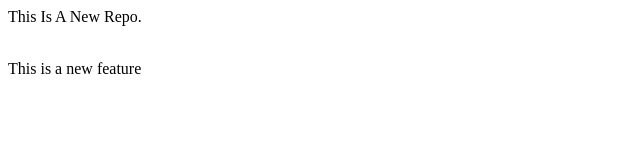
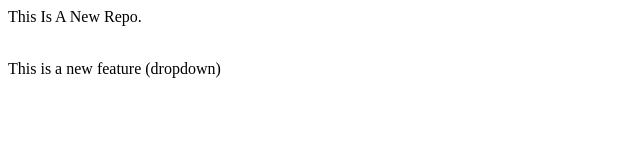
Before and after one commit to asadullahpinjari-lang/localrepo, a plain HTML site: page index.html in a window 1280 px wide. Shown: the whole page, without its empty margins (0-640 px from the left). Drawn offline with Linux system fonts and the light colour scheme.

```diff
--- a/index.html
+++ b/index.html
@@ -1,3 +1,3 @@
 <p>This Is A New Repo.</p>
 <br>
-<p3>This is a new feature</p3>
+<p3>This is a new feature (dropdown)</p3>
```
